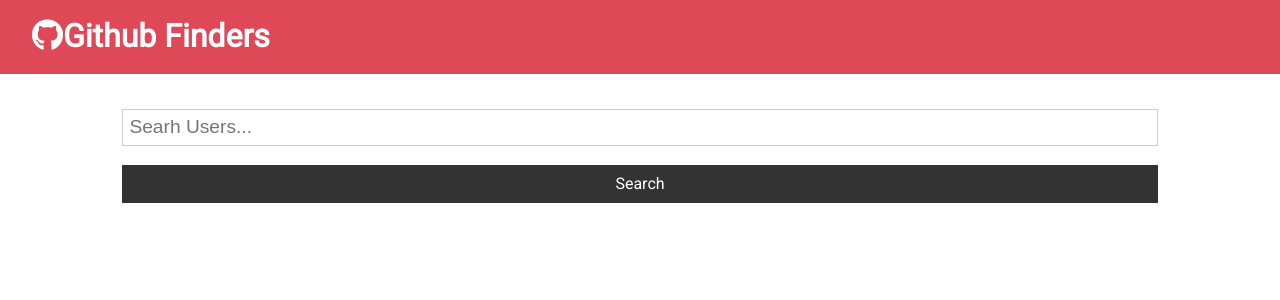
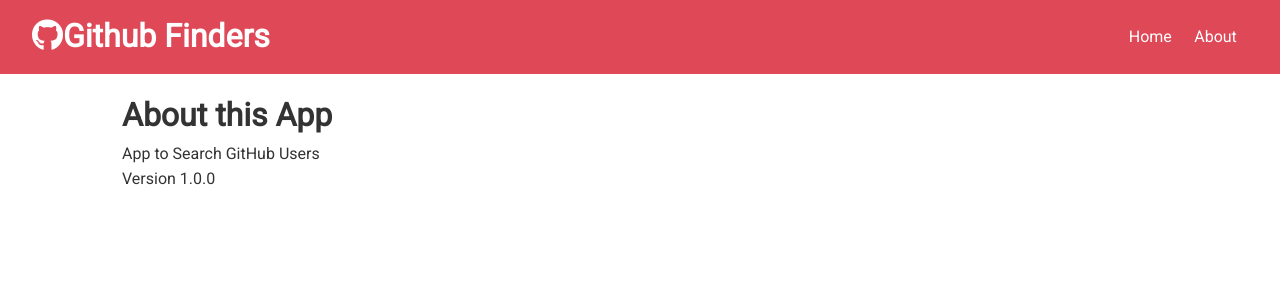
Before and after one commit to sajicode/github_users_finder, a React (Create React App) app: page /about in a window 1280 px wide. Shown: the top 300 px of the page. Built offline with nearby package versions, Linux system fonts and the light colour scheme.

Commit message:
add react router to app

```diff
--- a/package.json
+++ b/package.json
@@ -9,6 +9,7 @@
     "axios": "^0.19.0",
     "react": "^16.12.0",
     "react-dom": "^16.12.0",
+    "react-router-dom": "^5.1.2",
     "react-scripts": "3.3.0"
   },
   "scripts": {
--- a/src/App.js
+++ b/src/App.js
@@ -1,8 +1,10 @@
-import React, { Component } from 'react';
+import React, { Component, Fragment } from 'react';
+import { BrowserRouter as Router, Switch, Route } from 'react-router-dom';
 import Navbar from './components/layout/Navbar';
 import Users from './components/users/Users';
 import Search from './components/users/Search';
 import Alert from './components/layout/Alert';
+import About from './components/pages/About';
 import axios from 'axios';
 import './App.css';
 
@@ -37,12 +39,19 @@
 	};
 
 	render() {
-		const { users, loading } = this.state;
+		const { users, loading, alert } = this.state;
 		return (
+			<Router>
 				<div className="App">
 					<Navbar />
 					<div className="container">
-					<Alert alert={this.state.alert} />
+						<Alert alert={alert} />
+						<Switch>
+							<Route
+								exact
+								path="/"
+								render={(props) => (
+									<Fragment>
 										<Search
 											searchUsers={this.searchUsers}
 											clearUsers={this.clearUsers}
@@ -50,8 +59,14 @@
 											setAlert={this.setAlert}
 										/>
 										<Users loading={loading} users={users} />
+									</Fragment>
+								)}
+							/>
+							<Route exact path="/about" component={About} />
+						</Switch>
 					</div>
 				</div>
+			</Router>
 		);
 	}
 }
--- a/src/components/layout/Navbar.js
+++ b/src/components/layout/Navbar.js
@@ -1,25 +1,34 @@
 import React from 'react';
 import PropTypes from 'prop-types';
+import { Link } from 'react-router-dom';
 
-const Navbar = ({icon, title}) => {
+const Navbar = ({ icon, title }) => {
 	return (
-      <div className='navbar bg-primary'>
+		<div className="navbar bg-primary">
 			<h1>
 				<i className={icon} />
 				{title}
 			</h1>
+			<ul>
+				<li>
+					<Link to="/">Home</Link>
+				</li>
+				<li>
+					<Link to="/about">About</Link>
+				</li>
+			</ul>
 		</div>
 	);
-}
+};
 
 Navbar.defaultProps = {
 	title: 'Github Finders',
 	icon: 'fab fa-github'
-}
+};
 
 Navbar.propTypes = {
 	title: PropTypes.string.isRequired,
 	icon: PropTypes.string.isRequired
-}
+};
 
 export default Navbar;
--- /dev/null
+++ b/src/components/pages/About.js
@@ -0,0 +1,13 @@
+import React, { Fragment } from 'react';
+
+const About = () => {
+	return (
+		<Fragment>
+			<h1>About this App</h1>
+			<p>App to Search GitHub Users</p>
+			<p>Version 1.0.0</p>
+		</Fragment>
+	);
+};
+
+export default About;
```
Also changed, not shown: 1 other file (tests, documents, lock files or other folders). Lines whose indentation alone changed are shown as unchanged.
